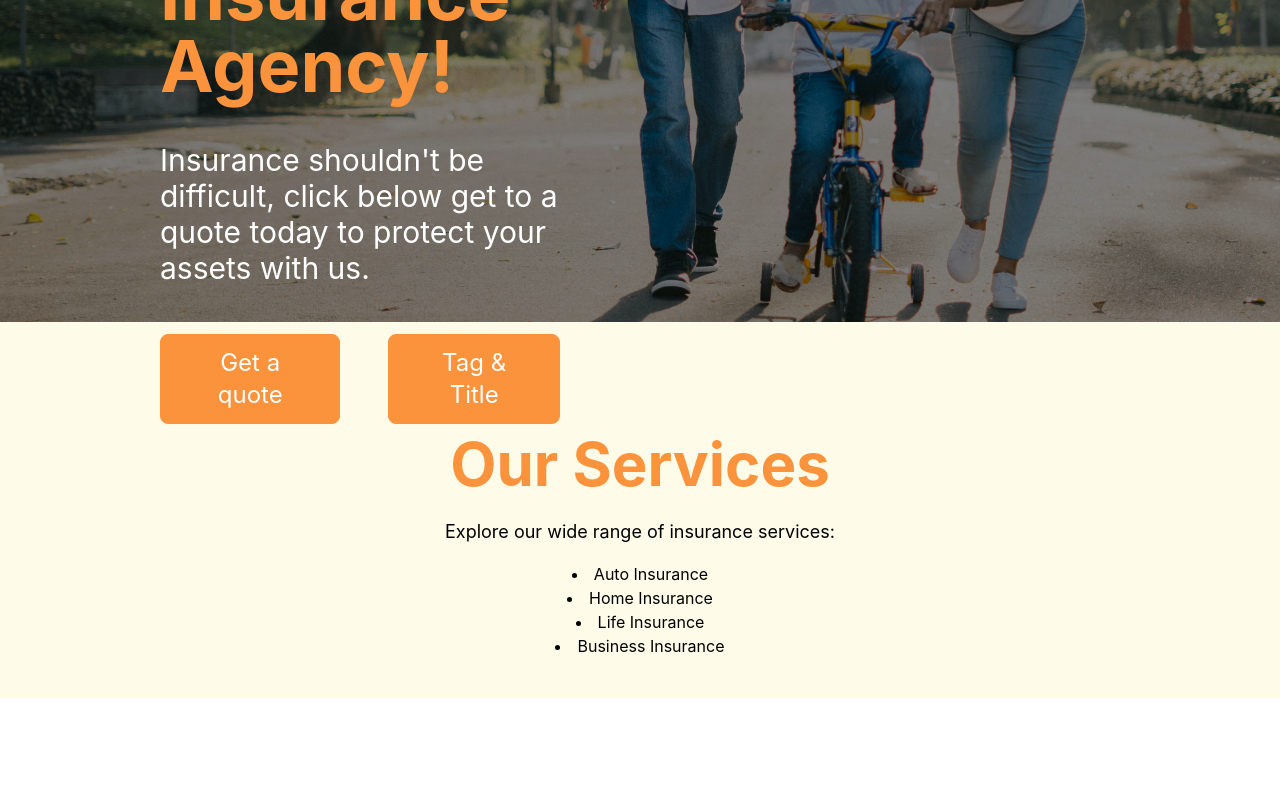
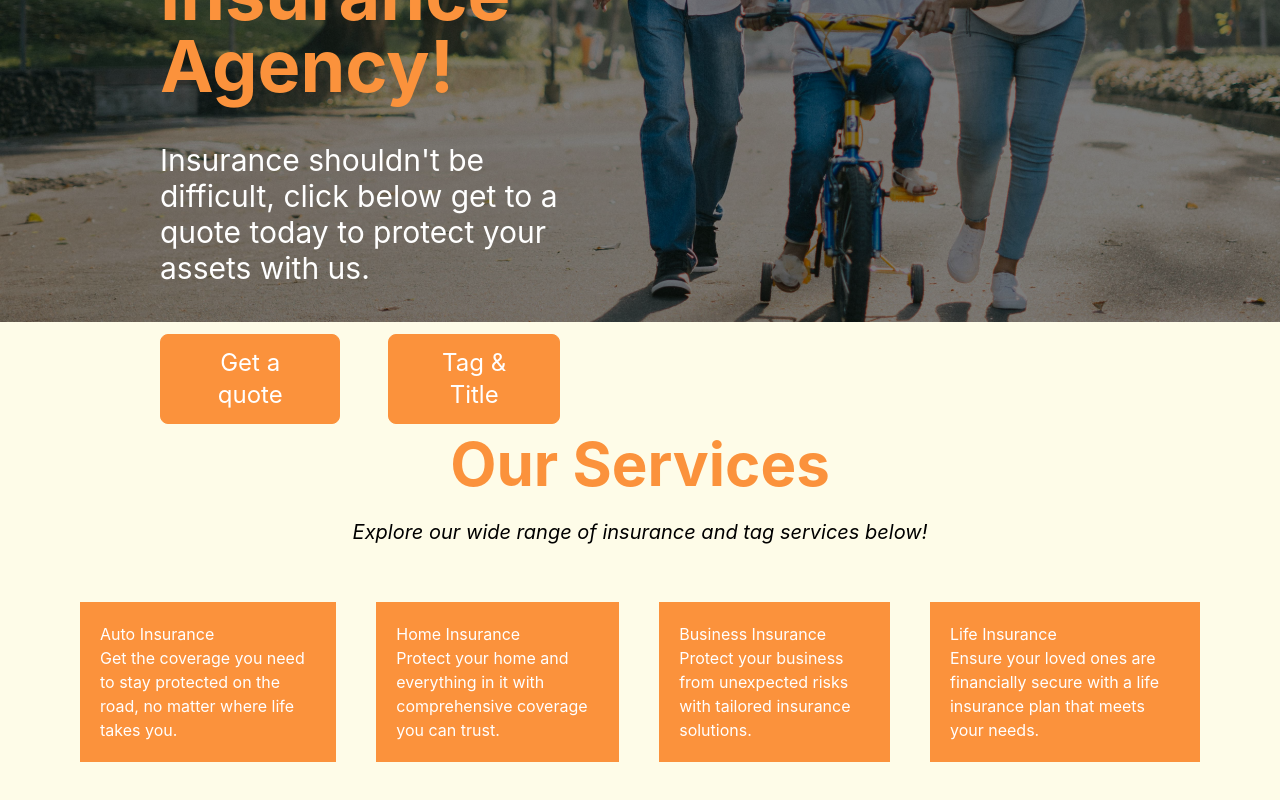
Before and after one commit to tajsharma/classic-insurance-proj, a React (Create React App) app in the folder insurance-frontend/: page / in a window 1280 px wide. Shown: the part 478-1278 px from the top of the page. Before the commit the page ends 1176 px from the top, so only its background shows below. Built offline with nearby package versions, Linux system fonts and the light colour scheme.

Commit message:
create divs for each insurance offerings

```diff
--- a/insurance-frontend/src/Components/LandingPage.tsx
+++ b/insurance-frontend/src/Components/LandingPage.tsx
@@ -28,13 +28,44 @@ const LandingPage: React.FC = () => {
 
     <section id="services" className="p-10 pt-28 bg-yellow-50">
         <h2 className="text-6xl font-bold mb-6 text-center text-orange-400">Our Services</h2>
-        <p className="text-lg text-center mb-4">Explore our wide range of insurance services:</p>
-        <ul className="list-disc list-inside text-center">
-          <li>Auto Insurance</li>
-          <li>Home Insurance</li>
-          <li>Life Insurance</li>
-          <li>Business Insurance</li>
-        </ul>
+        <p className="text-xl text-center mb-4 "><i>Explore our wide range of insurance and tag services below!</i></p>
+
+        <div className='flex p-10 gap-10'>
+          {/* insurance cards below here */}
+          <div className='flex-col bg-orange-400 text-white p-5'>
+            <h3 className=''>Auto Insurance</h3>
+            <p>
+              Get the coverage you need to stay protected on the road,
+              no matter where life takes you.
+            </p>
+          </div>
+
+          <div className='flex-col bg-orange-400 text-white p-5'>
+            <h3 className=''>Home Insurance</h3>
+            <p>
+              Protect your home and everything in it with comprehensive
+              coverage you can trust.
+            </p>
+          </div>
+
+          <div className='flex-col bg-orange-400 text-white p-5'>
+            <h3 className=''>Business Insurance</h3>
+            <p>
+              Protect your business from unexpected risks with tailored
+              insurance solutions.
+            </p>
+          </div>
+
+          <div className='flex-col bg-orange-400 text-white p-5'>
+            <h3 className=''>Life Insurance</h3>
+            <p className=''>
+              Ensure your loved ones are financially secure with a life
+              insurance plan that meets your needs.
+            </p>
+          </div>
+
+        </div>
+
     </section>
 
     </div>
```
